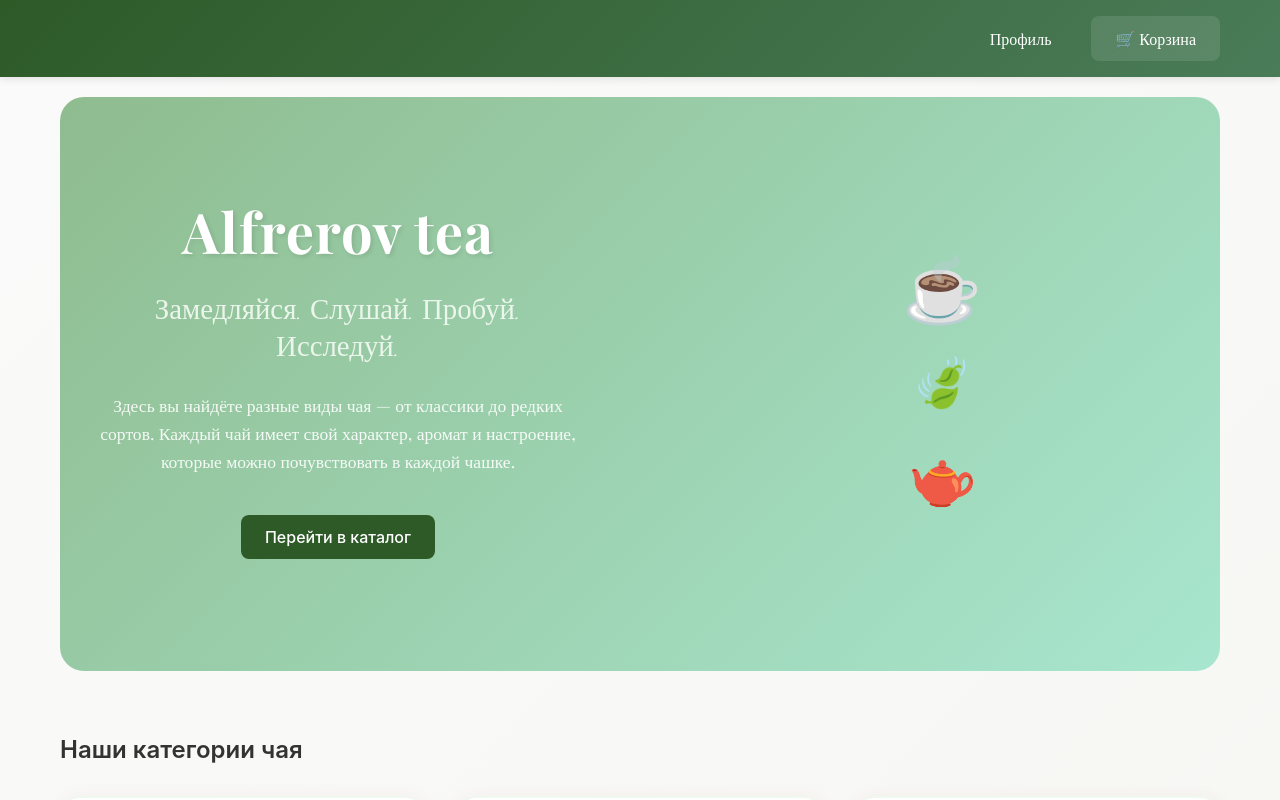
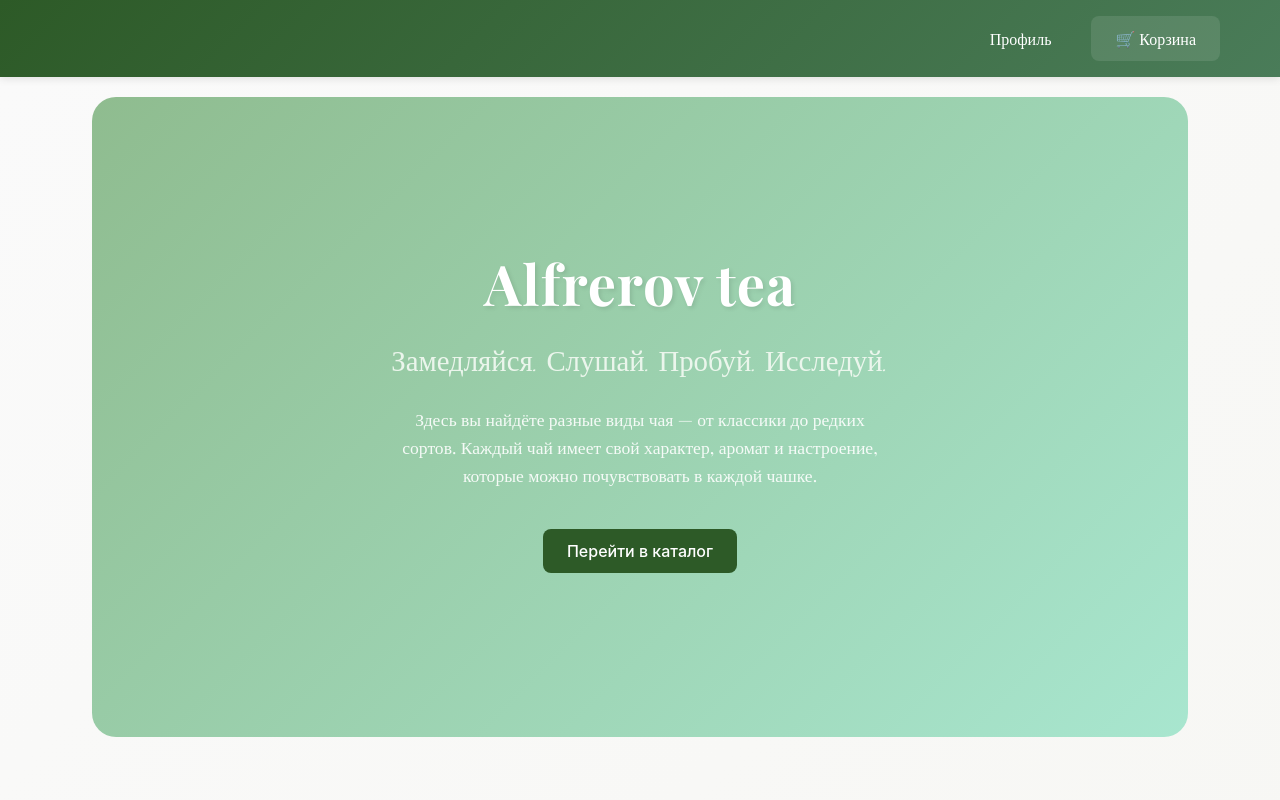
Before and after one commit to lianafah/tea-marketplace, a React (Vite) app: page / in a window 1280 px wide. Shown: the top 800 px of the page. Built offline with nearby package versions, Linux system fonts and the light colour scheme.

Commit message:
Центрирую название бренда по всей странице

```diff
--- a/src/pages/Home.css
+++ b/src/pages/Home.css
@@ -3,22 +3,31 @@
 }
 
 .hero-section {
-  display: grid;
-  grid-template-columns: 1fr 1fr;
-  gap: 3rem;
-  padding: 4rem 0;
+  display: flex;
+  flex-direction: column;
+  align-items: center;
+  justify-content: center;
+  padding: 4rem 2rem;
   background: linear-gradient(135deg, #8fbc8f 0%, #a8e6cf 100%);
   border-radius: 24px;
-  margin-bottom: 4rem;
+  margin: 0 2rem 4rem 2rem;
   color: white;
   position: relative;
   overflow: hidden;
+  min-height: 80vh;
+  text-align: center;
 }
 
 .hero-content {
   padding: 2rem;
   z-index: 2;
   text-align: center;
+  display: flex;
+  flex-direction: column;
+  justify-content: center;
+  align-items: center;
+  max-width: 800px;
+  width: 100%;
 }
 
 .hero-title {
@@ -28,6 +37,8 @@
   text-shadow: 2px 2px 4px rgba(0, 0, 0, 0.1);
   font-family: 'Playfair Display', serif;
   letter-spacing: 1px;
+  text-align: center;
+  width: 100%;
 }
 
 .hero-motto {
@@ -73,10 +84,7 @@
 }
 
 .hero-visual {
-  display: flex;
-  align-items: center;
-  justify-content: center;
-  position: relative;
+  display: none;
 }
 
 .tea-elements {
@@ -276,6 +284,7 @@
     grid-template-columns: 1fr;
     text-align: center;
     gap: 2rem;
+    min-height: 70vh;
   }
 
   .hero-title {
```
